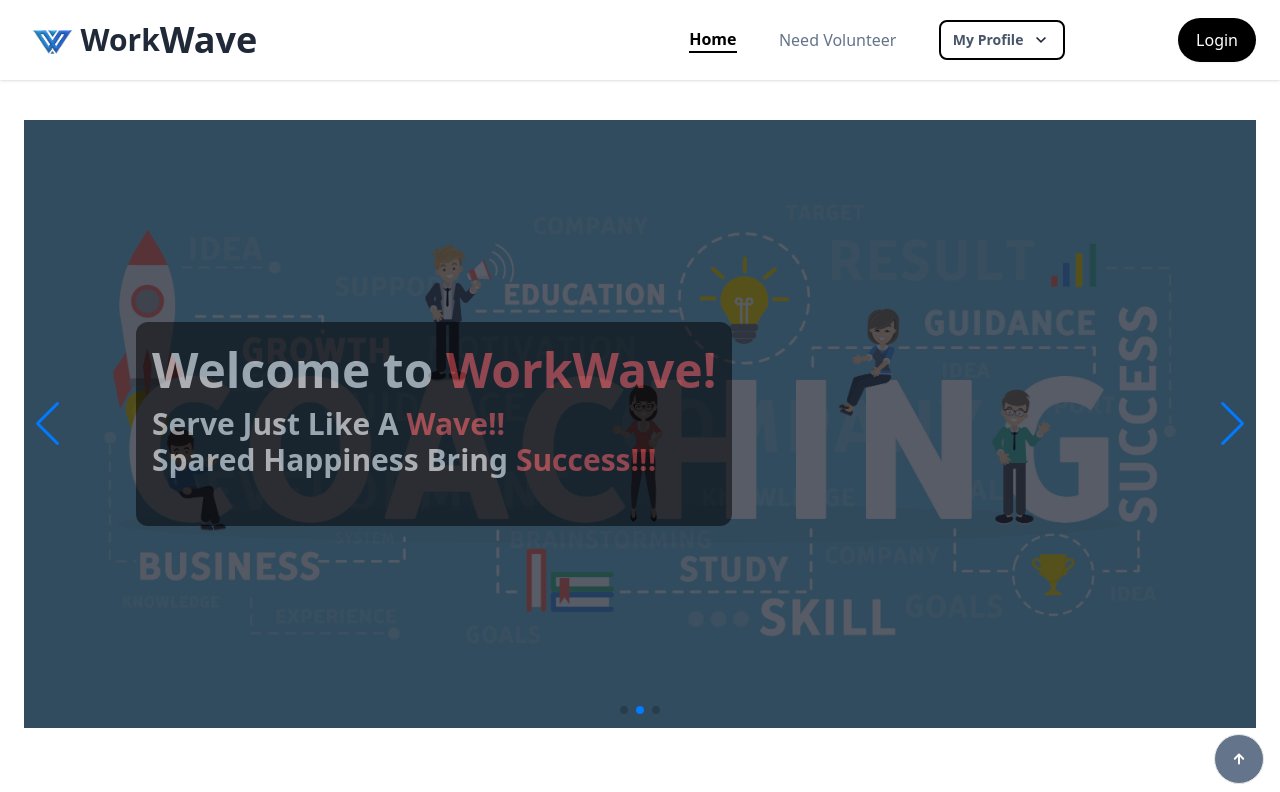
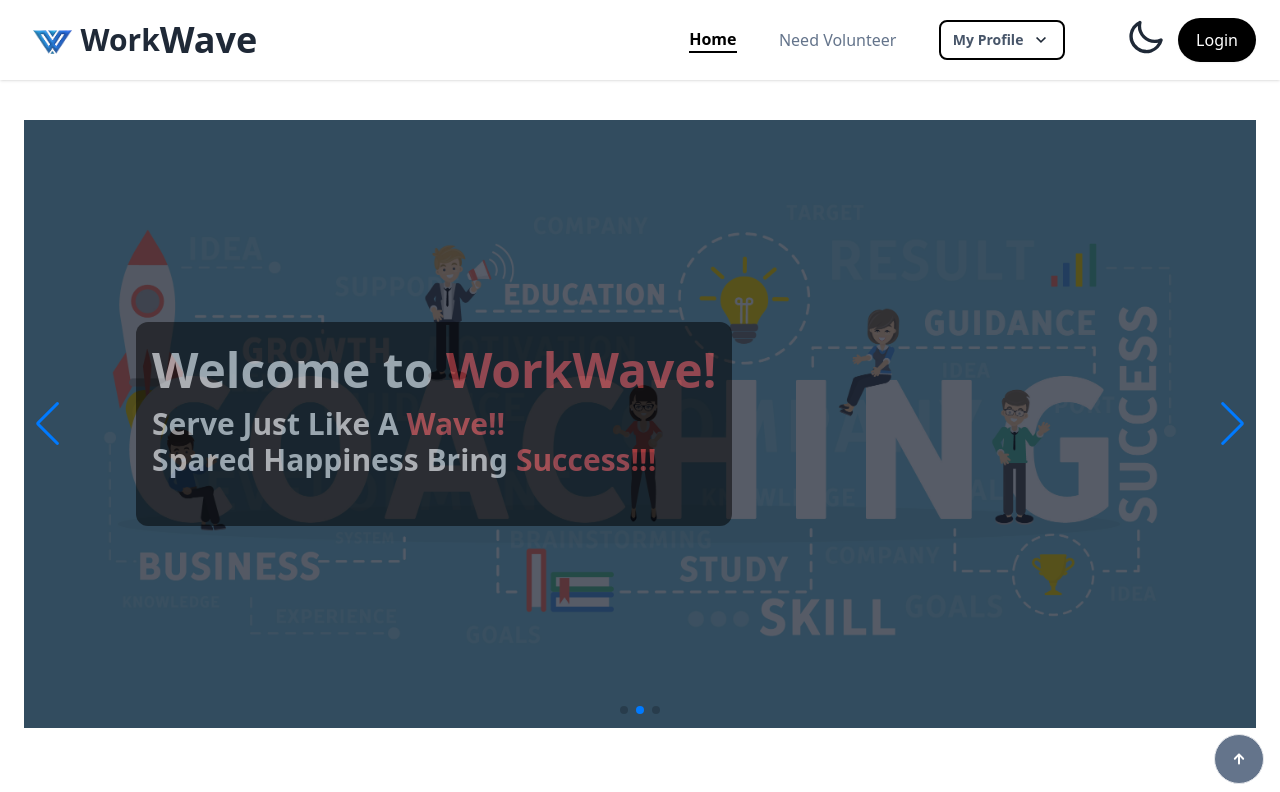
Before and after one commit to TASHDIK-29/WorkWave-Client, a React (Vite) app: page / in a window 1280 px wide. Shown: the top 792 px of the page. Built offline with nearby package versions, Linux system fonts and the light colour scheme; no server answers.

Commit message:
Dark mood implemented

```diff
--- /dev/null
+++ b/src/components/dark/Toggle.jsx
@@ -0,0 +1,45 @@
+import { useEffect, useState } from "react";
+
+
+const Toggle = () => {
+
+    const [theme,setTheme] =useState(
+        localStorage.getItem("theme") ? localStorage.getItem("theme") : "light"
+    );
+
+    const handleToggle = e =>{
+        if(e.target.checked){
+            setTheme("dark");
+        }else{
+            setTheme("light")
+        }
+    };
+
+    useEffect(()=>{
+        localStorage.setItem("theme",theme);
+        const localTheme = localStorage.getItem("theme");
+        document.querySelector("html").setAttribute("data-theme", localTheme);
+    },[theme]);
+
+    return (
+        <div className="">
+            <label className="swap swap-rotate">
+
+                {/* this hidden checkbox controls the state */}
+                <input type="checkbox"
+                onChange={handleToggle}
+                checked={theme === "light" ? false : true}
+                />
+
+                {/* sun icon */}
+                <svg className="swap-on fill-current w-10 h-10" xmlns="http://www.w3.org/2000/svg" viewBox="0 0 24 24"><path d="M5.64,17l-.71.71a1,1,0,0,0,0,1.41,1,1,0,0,0,1.41,0l.71-.71A1,1,0,0,0,5.64,17ZM5,12a1,1,0,0,0-1-1H3a1,1,0,0,0,0,2H4A1,1,0,0,0,5,12Zm7-7a1,1,0,0,0,1-1V3a1,1,0,0,0-2,0V4A1,1,0,0,0,12,5ZM5.64,7.05a1,1,0,0,0,.7.29,1,1,0,0,0,.71-.29,1,1,0,0,0,0-1.41l-.71-.71A1,1,0,0,0,4.93,6.34Zm12,.29a1,1,0,0,0,.7-.29l.71-.71a1,1,0,1,0-1.41-1.41L17,5.64a1,1,0,0,0,0,1.41A1,1,0,0,0,17.66,7.34ZM21,11H20a1,1,0,0,0,0,2h1a1,1,0,0,0,0-2Zm-9,8a1,1,0,0,0-1,1v1a1,1,0,0,0,2,0V20A1,1,0,0,0,12,19ZM18.36,17A1,1,0,0,0,17,18.36l.71.71a1,1,0,0,0,1.41,0,1,1,0,0,0,0-1.41ZM12,6.5A5.5,5.5,0,1,0,17.5,12,5.51,5.51,0,0,0,12,6.5Zm0,9A3.5,3.5,0,1,1,15.5,12,3.5,3.5,0,0,1,12,15.5Z" /></svg>
+
+                {/* moon icon */}
+                <svg className="swap-off fill-current w-10 h-10" xmlns="http://www.w3.org/2000/svg" viewBox="0 0 24 24"><path d="M21.64,13a1,1,0,0,0-1.05-.14,8.05,8.05,0,0,1-3.37.73A8.15,8.15,0,0,1,9.08,5.49a8.59,8.59,0,0,1,.25-2A1,1,0,0,0,8,2.36,10.14,10.14,0,1,0,22,14.05,1,1,0,0,0,21.64,13Zm-9.5,6.69A8.14,8.14,0,0,1,7.08,5.22v.27A10.15,10.15,0,0,0,17.22,15.63a9.79,9.79,0,0,0,2.1-.22A8.11,8.11,0,0,1,12.14,19.73Z" /></svg>
+
+            </label>
+        </div>
+    );
+};
+
+export default Toggle;
--- a/src/components/nav/Nav.jsx
+++ b/src/components/nav/Nav.jsx
@@ -4,6 +4,7 @@
 import placeholder from '../../assets/user.png'
 
 import logo from '../../assets/W.png'
+import Toggle from '../dark/Toggle';
 
 const Nav = () => {
 
@@ -107,7 +108,14 @@
                                     </div>
                                 )}
                             </div>
+                            {/* <div>
+                                <Toggle></Toggle>
+                            </div> */}
 
+                        </div>
+
+                        <div>
+                            <Toggle></Toggle>
                         </div>
 
                         <div className="flex items-center mt-4 lg:mt-0">
```
